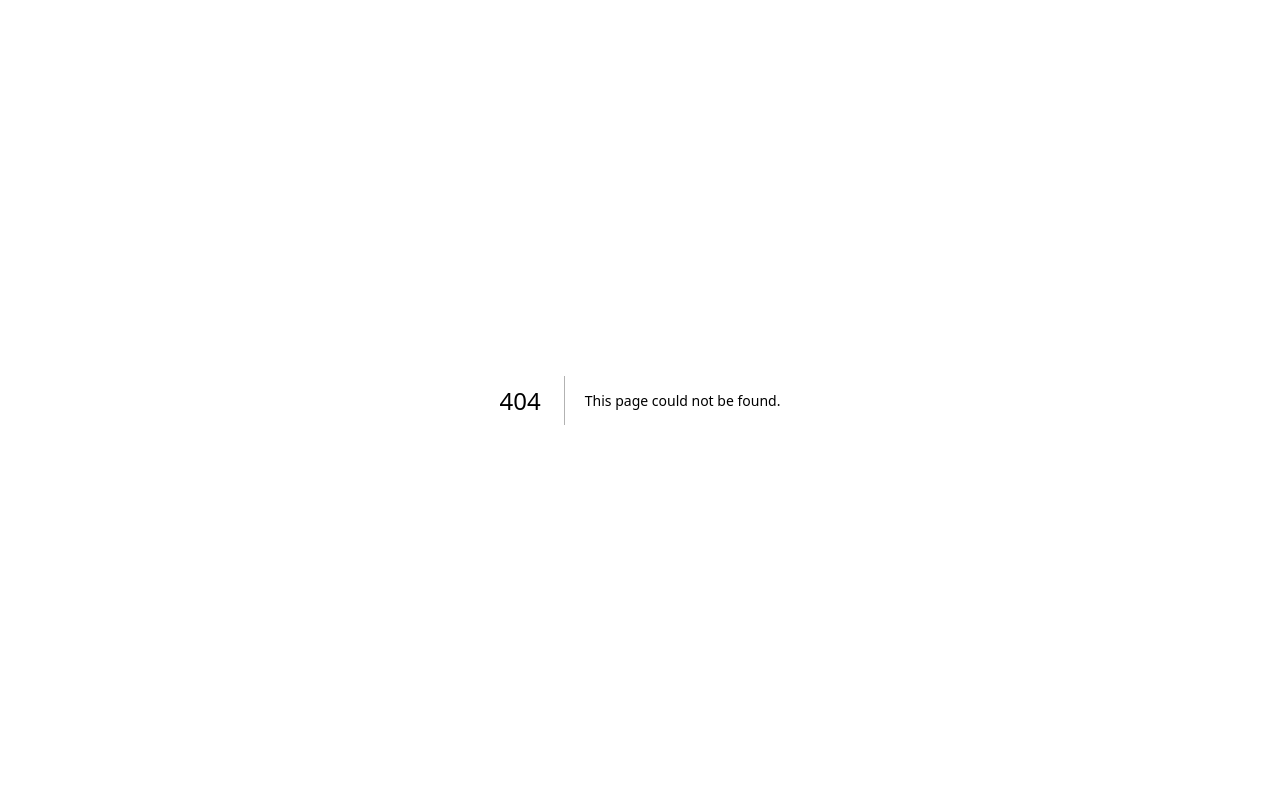
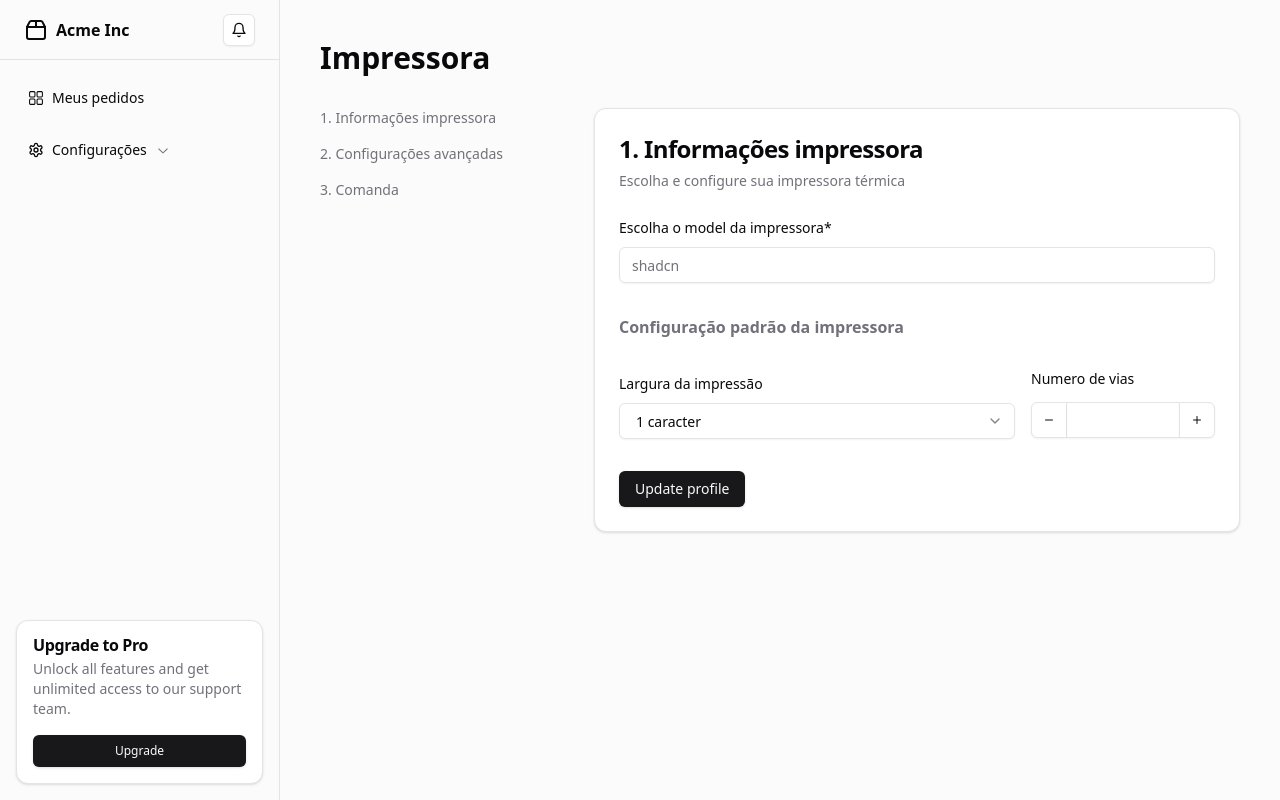
Before and after one commit to DRTSistemas/cardapioweb, a Next.js app: page /app/settings/printer in a window 1280 px wide. Before the commit this address had no page. Built offline with nearby package versions, Linux system fonts and the light colour scheme.

Commit message:
feat/fix: add printer menus and fix highlight color app nav

```diff
--- a/src/app/app/_components/app-sidebar.tsx
+++ b/src/app/app/_components/app-sidebar.tsx
@@ -28,8 +28,9 @@ import React from "react";
 import { Icons } from "@/components/icons";
 
 export function AppSidebar() {
-  const segment = useSelectedLayoutSegment();
+  const layoutSegment = useSelectedLayoutSegments();
 
+  const segment = layoutSegment[layoutSegment.length - 2];
   const items = appConfig.mainNav;
 
   return (
--- a/src/app/app/settings/orders/page.tsx
+++ b/src/app/app/settings/orders/(system-status)/page.tsx
@@ -6,7 +6,7 @@ import {
   CardTitle,
 } from "@/components/ui/card";
 
-import { SystemStatusForm } from "./_components/system-status-form";
+import { SystemStatusForm } from "../_components/system-status-form";
 
 export default function SettingsPage() {
   return (
--- a/src/app/app/settings/orders/_components/orders-nav.tsx
+++ b/src/app/app/settings/orders/_components/orders-nav.tsx
@@ -11,7 +11,7 @@ export function OrdersNav() {
     {
       title: "1. Status do sistema",
       href: "/app/settings/orders",
-      segment: null,
+      segment: "(system-status)",
     },
     {
       title: "2. Sequência do pedido",
--- /dev/null
+++ b/src/app/app/settings/printer/(infos)/page.tsx
@@ -0,0 +1,27 @@
+import {
+  Card,
+  CardContent,
+  CardDescription,
+  CardHeader,
+  CardTitle,
+} from "@/components/ui/card";
+
+import { PrinterInfoForm } from "../_components/printer-info-form";
+
+export default function SettingsPage() {
+  return (
+    <div className="grid gap-6">
+      <Card>
+        <CardHeader>
+          <CardTitle className="text-2xl">1. Informações impressora</CardTitle>
+          <CardDescription>
+            Escolha e configure sua impressora térmica
+          </CardDescription>
+        </CardHeader>
+        <CardContent>
+          <PrinterInfoForm />
+        </CardContent>
+      </Card>
+    </div>
+  );
+}
--- /dev/null
+++ b/src/app/app/settings/printer/_components/printer-info-form.tsx
@@ -0,0 +1,140 @@
+"use client";
+
+import Link from "next/link";
+import { zodResolver } from "@hookform/resolvers/zod";
+import { useFieldArray, useForm } from "react-hook-form";
+import { z } from "zod";
+
+import { cn } from "@/lib/utils";
+import { Button, buttonVariants } from "@/components/ui/button";
+import {
+  Form,
+  FormControl,
+  FormDescription,
+  FormField,
+  FormItem,
+  FormLabel,
+  FormMessage,
+} from "@/components/ui/form";
+import { Input } from "@/components/ui/input";
+import {
+  Select,
+  SelectContent,
+  SelectItem,
+  SelectTrigger,
+  SelectValue,
+} from "@/components/ui/select";
+import { Textarea } from "@/components/ui/textarea";
+import { toast } from "@/components/ui/use-toast";
+import { ChevronDownIcon, MinusIcon, PlusIcon } from "lucide-react";
+import { Label } from "@/components/ui/label";
+
+const profileFormSchema = z.object({
+  printer_model: z.string(),
+  length: z.enum(["inter", "manrope", "system"], {
+    invalid_type_error: "Select a font",
+    required_error: "Please select a font.",
+  }),
+});
+
+type ProfileFormValues = z.infer<typeof profileFormSchema>;
+
+export function PrinterInfoForm() {
+  const form = useForm<ProfileFormValues>({
+    resolver: zodResolver(profileFormSchema),
+    mode: "onChange",
+  });
+
+  function onSubmit(data: ProfileFormValues) {
+    toast({
+      title: "You submitted the following values:",
+      description: (
+        <pre className="mt-2 w-[340px] rounded-md bg-slate-950 p-4">
+          <code className="text-white">{JSON.stringify(data, null, 2)}</code>
+        </pre>
+      ),
+    });
+  }
+
+  return (
+    <Form {...form}>
+      <form onSubmit={form.handleSubmit(onSubmit)} className="w-full space-y-8">
+        <FormField
+          control={form.control}
+          name="printer_model"
+          render={({ field }) => (
+            <FormItem>
+              <FormLabel>Escolha o model da impressora*</FormLabel>
+              <FormControl>
+                <Input placeholder="shadcn" {...field} />
+              </FormControl>
+              <FormMessage />
+            </FormItem>
+          )}
+        />
+        <p className="font-semibold text-muted-foreground">
+          Configuração padrão da impressora
+        </p>
+        <div className="flex flex-row items-center justify-between gap-4">
+          <FormField
+            control={form.control}
+            name="length"
+            render={({ field }) => (
+              <FormItem className="w-full">
+                <FormLabel>Largura da impressão</FormLabel>
+                <div className="relative w-full flex-1">
+                  <FormControl>
+                    <select
+                      className={cn(
+                        buttonVariants({ variant: "outline" }),
+                        "w-full appearance-none font-normal",
+                      )}
+                      {...field}
+                    >
+                      <option value="inter">1 caracter</option>
+                      <option value="manrope">2 caracteres</option>
+                      <option value="system">3 caracteres</option>
+                    </select>
+                  </FormControl>
+                  <ChevronDownIcon className="absolute right-3 top-2.5 h-4 w-4 opacity-50" />
+                </div>
+
+                <FormMessage />
+              </FormItem>
+            )}
+          />
+          <div className="flex flex-col gap-4">
+            <Label>Numero de vias</Label>
+            <div className="xs:w-auto xs:justify-normal flex w-full items-center justify-between space-x-2">
+              <div className="flex items-center">
+                <Button
+                  variant="outline"
+                  size="icon"
+                  className="size-9 rounded-r-none"
+                >
+                  <MinusIcon className="size-3" aria-hidden="true" />
+                  <span className="sr-only">Remove one item</span>
+                </Button>
+                <Input
+                  type="number"
+                  min="0"
+                  className="h-9 w-28 rounded-none border-x-0"
+                />
+                <Button
+                  variant="outline"
+                  size="icon"
+                  className="size-9 rounded-l-none"
+                >
+                  <PlusIcon className="size-3" aria-hidden="true" />
+                  <span className="sr-only">Add one item</span>
+                </Button>
+              </div>
+            </div>
+          </div>
+        </div>
+
+        <Button type="submit">Update profile</Button>
+      </form>
+    </Form>
+  );
+}
--- /dev/null
+++ b/src/app/app/settings/printer/_components/printer-nav.tsx
@@ -0,0 +1,43 @@
+"use client";
+
+import { cn } from "@/lib/utils";
+import Link from "next/link";
+import { useSelectedLayoutSegment } from "next/navigation";
+
+export function PrinterNav() {
+  const segment = useSelectedLayoutSegment();
+
+  const items = [
+    {
+      title: "1. Informações impressora",
+      href: "/app/settings/printer",
+      segment: "(infos)",
+    },
+    {
+      title: "2. Configurações avançadas",
+      href: "/app/settings/printer/advenced-settings",
+      segment: "advenced-settings",
+    },
+    {
+      title: "3. Comanda",
+      href: "/app/settings/printer/command",
+      segment: "command",
+    },
+  ];
+
+  return (
+    <nav className="grid gap-4 text-sm text-muted-foreground">
+      {items.map((item) => (
+        <Link
+          key={item.title}
+          href={item.href}
+          className={cn({
+            "font-semibold text-primary": item.segment === segment,
+          })}
+        >
+          {item.title}
+        </Link>
+      ))}
+    </nav>
+  );
+}
--- /dev/null
+++ b/src/app/app/settings/printer/layout.tsx
@@ -0,0 +1,20 @@
+import Link from "next/link";
+import { PrinterNav } from "./_components/printer-nav";
+
+interface SettingsLayoutProps {
+  children: React.ReactNode;
+}
+
+export default function SettingsLayout({ children }: SettingsLayoutProps) {
+  return (
+    <main className="flex flex-1 flex-col gap-4 bg-muted/40 p-4 md:gap-8 md:p-10">
+      <div className="mx-auto grid w-full max-w-6xl gap-2">
+        <h1 className="text-3xl font-semibold">Impressora</h1>
+      </div>
+      <div className="mx-auto grid w-full max-w-6xl items-start gap-6 md:grid-cols-[180px_1fr] lg:grid-cols-[250px_1fr]">
+        <PrinterNav />
+        {children}
+      </div>
+    </main>
+  );
+}
--- a/src/config/app.ts
+++ b/src/config/app.ts
@@ -33,7 +33,7 @@ export const appConfig = {
         {
           title: "Meus pedidos",
           href: "/app/settings/orders",
-          segment: "settings",
+          segment: "orders",
         },
         {
           title: "Impressora",
```
